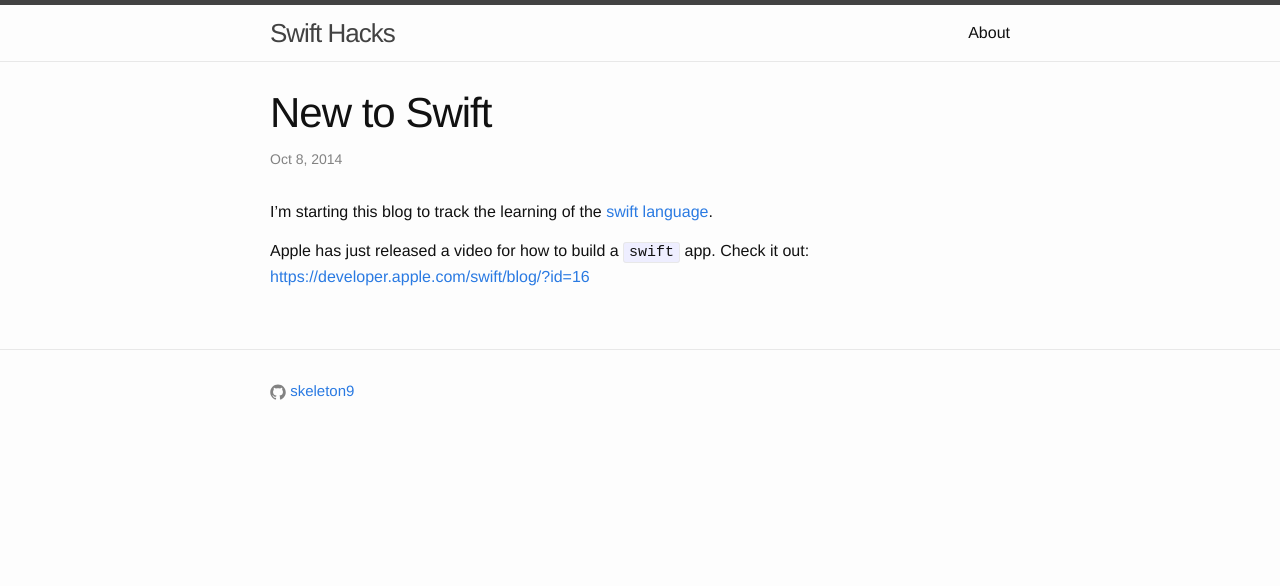
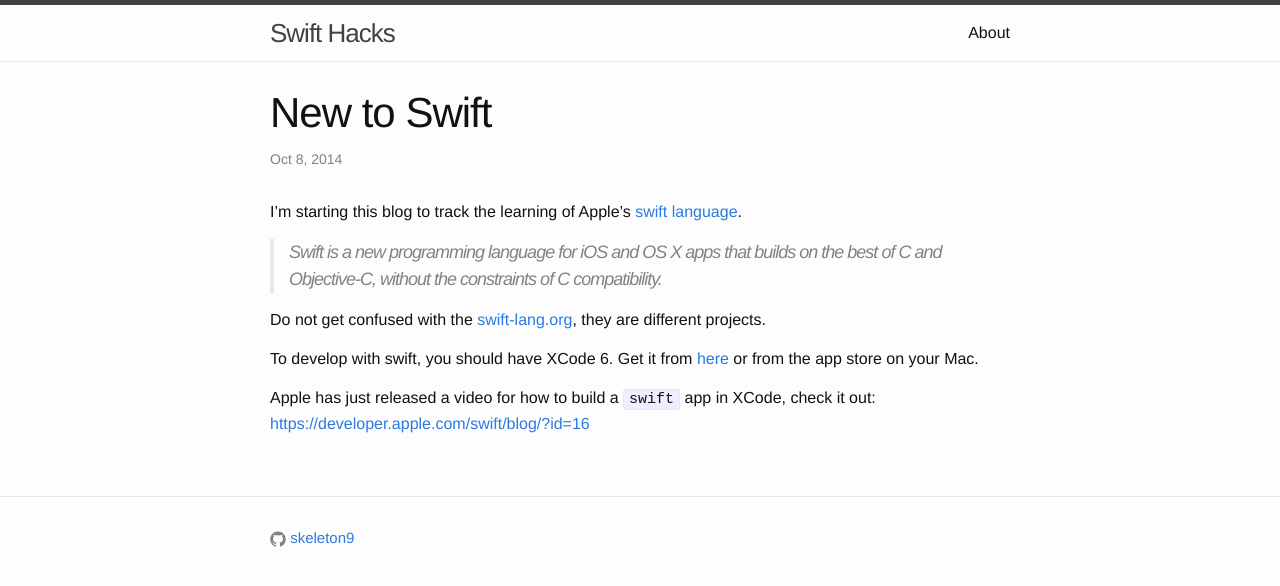
Before and after one commit to skeleton9/swifthacks, a Jekyll site: the page built from _posts/2014-10-08-new-to-swift.markdown, in a window 1280 px wide. Shown: the top 586 px of the page. Built offline with Jekyll 4.4.1, drawn with Linux system fonts in a browser that asks for light colours.

Commit message:
update new to swift

```diff
--- a/_posts/2014-10-08-new-to-swift.markdown
+++ b/_posts/2014-10-08-new-to-swift.markdown
@@ -3,6 +3,12 @@ layout: post
 title:  "New to Swift"
 date:   2014-10-08 15:46:04
 ---
-I'm starting this blog to track the learning of the [swift language](https://developer.apple.com/swift).
+I'm starting this blog to track the learning of Apple's [swift language](https://developer.apple.com/swift).
 
-Apple has just released a video for how to build a `swift` app. Check it out: [https://developer.apple.com/swift/blog/?id=16](https://developer.apple.com/swift/blog/?id=16)
+> Swift is a new programming language for iOS and OS X apps that builds on the best of C and Objective-C, without the constraints of C compatibility.
+
+Do not get confused with the [swift-lang.org](swift-lang.org), they are different projects.
+
+To develop with swift, you should have XCode 6. Get it from [here](httpe://developer.apple.com/devcenter/download.action?path=/Developer_Tools/xcode_6.1_gm_seed_2_ofnue4/xcode_6.1_gm_seed_2.dmg) or from the app store on your Mac.
+
+Apple has just released a video for how to build a `swift` app in XCode, check it out: [https://developer.apple.com/swift/blog/?id=16](https://developer.apple.com/swift/blog/?id=16)
```
